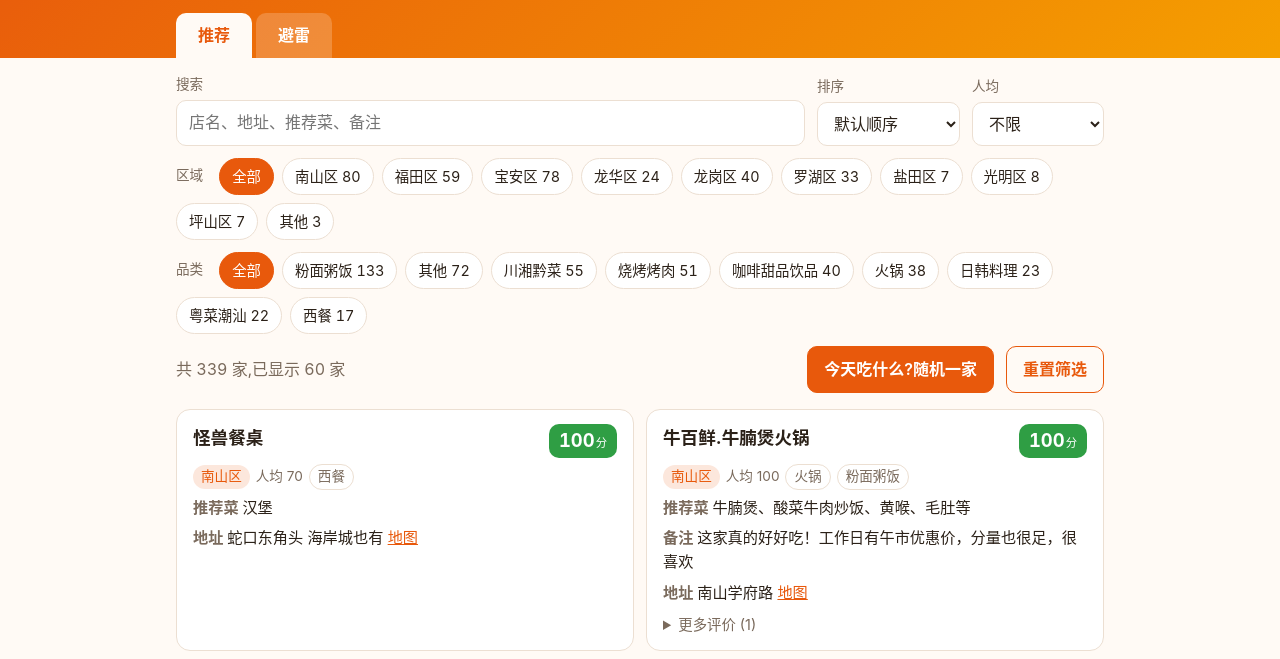
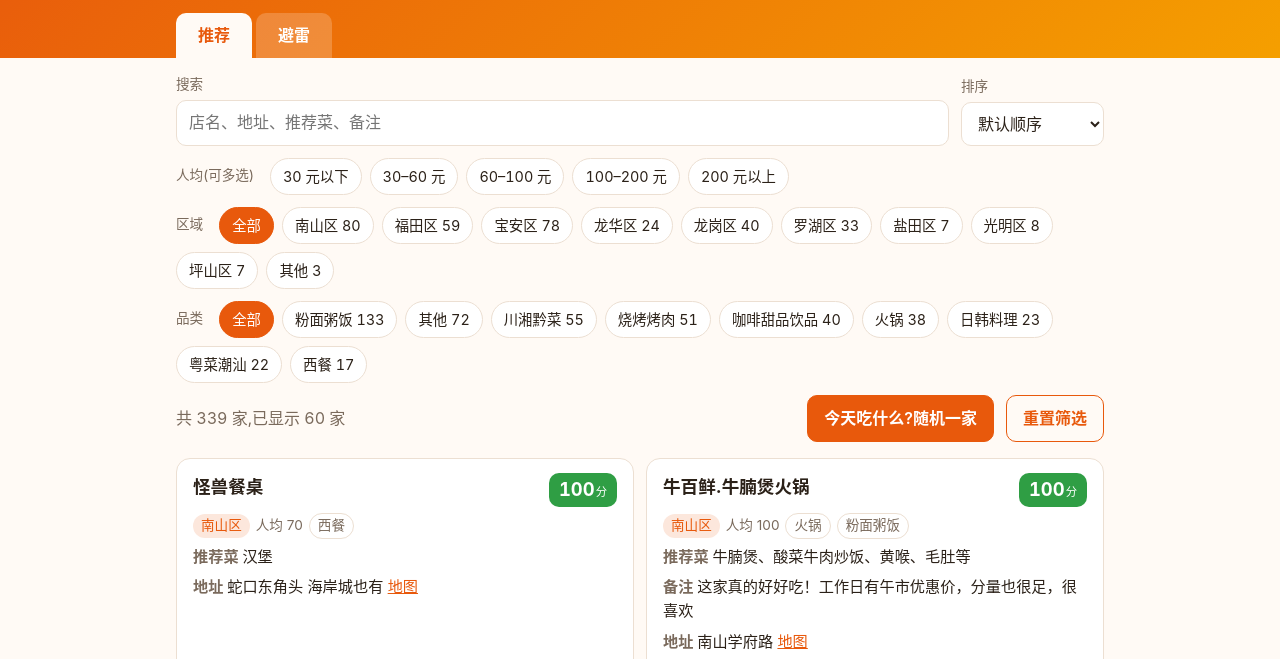
Before and after one commit to kongken/sz-foods, a website built with Vite: page index.html in a window 1280 px wide. Shown: the part 103-762 px from the top of the page. Built offline with nearby package versions, Linux system fonts and the light colour scheme.

Commit message:
feat: 人均价格范围支持多选
Co-authored-by: Cursor <cursoragent@cursor.com>

```diff
--- a/index.html
+++ b/index.html
@@ -37,18 +37,8 @@
               <option value="priceDesc">人均从高到低</option>
             </select>
           </label>
-          <label class="field">
-            <span>人均</span>
-            <select id="price">
-              <option value="">不限</option>
-              <option value="0-30">30 元以下</option>
-              <option value="30-60">30–60 元</option>
-              <option value="60-100">60–100 元</option>
-              <option value="100-200">100–200 元</option>
-              <option value="200-99999">200 元以上</option>
-            </select>
-          </label>
         </div>
+        <fieldset class="chips" id="prices"><legend>人均(可多选)</legend></fieldset>
         <fieldset class="chips" id="districts"><legend>区域</legend></fieldset>
         <fieldset class="chips" id="categories"><legend>品类</legend></fieldset>
         <div class="row actions">
--- a/src/main.js
+++ b/src/main.js
@@ -8,7 +8,7 @@ const state = {
   tab: 'good',
   q: '',
   sort: 'default',
-  price: '',
+  prices: new Set(),
   district: '',
   category: '',
   shown: PAGE,
@@ -18,7 +18,7 @@ const el = {
   summary: $('summary'),
   q: $('q'),
   sort: $('sort'),
-  price: $('price'),
+  prices: $('prices'),
   districts: $('districts'),
   categories: $('categories'),
   count: $('count'),
@@ -52,14 +52,14 @@ function items() {
 
 function filtered() {
   const q = state.q.trim().toLowerCase();
-  const [lo, hi] = state.price ? state.price.split('-').map(Number) : [null, null];
+  const ranges = [...state.prices].map((v) => v.split('-').map(Number));
   let out = items().filter((r) => {
     if (state.district && r.district !== state.district) return false;
     if (state.category && !(r.categories || []).includes(state.category)) return false;
-    if (state.price) {
+    if (ranges.length) {
       if (r.priceMin == null) return false;
       const avg = (r.priceMin + r.priceMax) / 2;
-      if (avg < lo || avg >= hi) return false;
+      if (!ranges.some(([lo, hi]) => avg >= lo && avg < hi)) return false;
     }
     if (q) {
       const hay = [r.name, r.address, r.dishes, r.note, r.reason, r.ratingText, ...(r.extras || [])]
@@ -144,7 +144,30 @@ function chips(container, name, values, key, allLabel) {
   container.append(make('', allLabel), ...values.map((v) => make(v.value, v.label, v.count)));
 }
 
+const PRICE_RANGES = [
+  { value: '0-30', label: '30 元以下' },
+  { value: '30-60', label: '30–60 元' },
+  { value: '60-100', label: '60–100 元' },
+  { value: '100-200', label: '100–200 元' },
+  { value: '200-99999', label: '200 元以上' },
+];
+
+function priceChips() {
+  for (const { value, label } of PRICE_RANGES) {
+    const id = `price-${value}`;
+    const input = h('input', { type: 'checkbox', id, value });
+    input.addEventListener('change', () => {
+      if (input.checked) state.prices.add(value);
+      else state.prices.delete(value);
+      state.shown = PAGE;
+      render();
+    });
+    el.prices.append(h('label', { class: 'chip', for: id }, input, h('span', { text: label })));
+  }
+}
+
 function setup() {
+  priceChips();
   const goodByDistrict = (d) => data.restaurants.filter((r) => r.district === d).length;
   const districts = data.districts.filter((d) => goodByDistrict(d.name) + data.avoid.filter((a) => a.district === d.name).length > 0);
   chips(el.districts, 'district', districts.map((d) => ({ value: d.name, label: d.name, count: goodByDistrict(d.name) })), 'district', '全部');
@@ -161,11 +184,11 @@ function setup() {
     timer = setTimeout(() => { state.q = el.q.value; state.shown = PAGE; render(); }, 120);
   });
   el.sort.addEventListener('change', () => { state.sort = el.sort.value; state.shown = PAGE; render(); });
-  el.price.addEventListener('change', () => { state.price = el.price.value; state.shown = PAGE; render(); });
   el.more.addEventListener('click', () => { state.shown += PAGE; render(); });
   el.reset.addEventListener('click', () => {
-    Object.assign(state, { q: '', sort: 'default', price: '', district: '', category: '', shown: PAGE });
-    el.q.value = ''; el.sort.value = 'default'; el.price.value = '';
+    Object.assign(state, { q: '', sort: 'default', prices: new Set(), district: '', category: '', shown: PAGE });
+    el.q.value = ''; el.sort.value = 'default';
+    document.querySelectorAll('#prices input').forEach((i) => { i.checked = false; });
     document.querySelectorAll('.chip input[value=""]').forEach((i) => { i.checked = true; });
     render();
   });
```
Also changed, not shown: src/data/foods.json.
